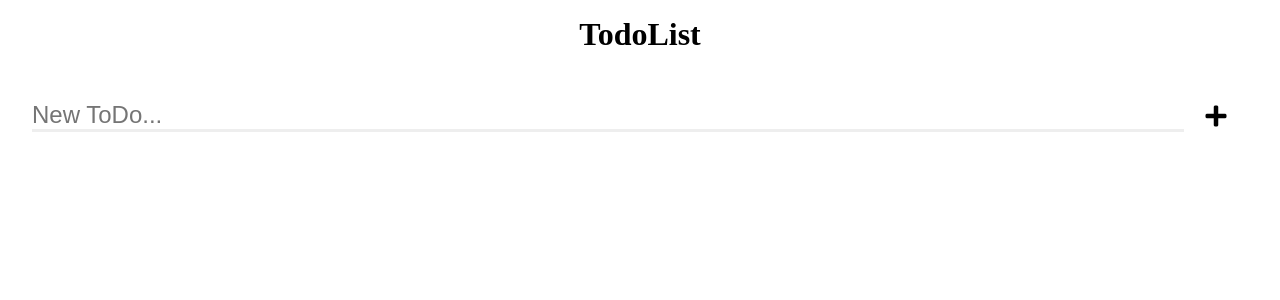
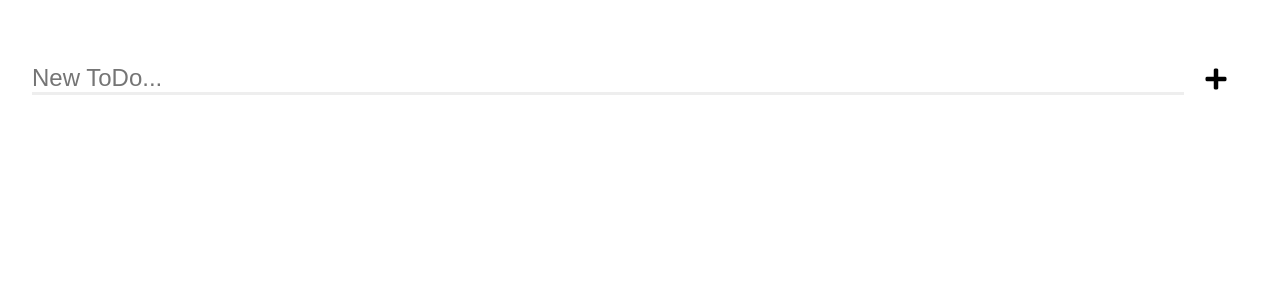
Before and after one commit to akabikov/todo-app-react, a React (Create React App) app: page / in a window 1280 px wide. Shown: the top 300 px of the page. Built offline with nearby package versions, Linux system fonts and the light colour scheme.

Commit message:
Remove title

```diff
--- a/src/TodoList.jsx
+++ b/src/TodoList.jsx
@@ -75,7 +75,6 @@ class TodoList extends React.Component {
 
         return (
             <div className="TodoList">
-                <h1>TodoList</h1>
                 <ul className="list">
                     {todoList}
                 </ul>
```
